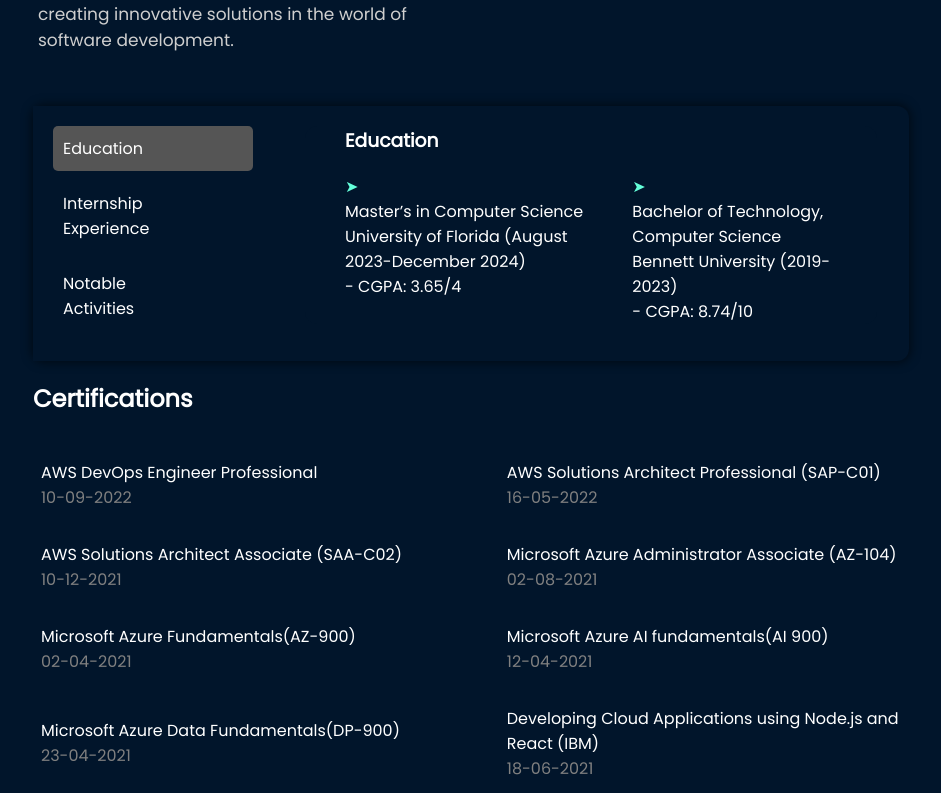
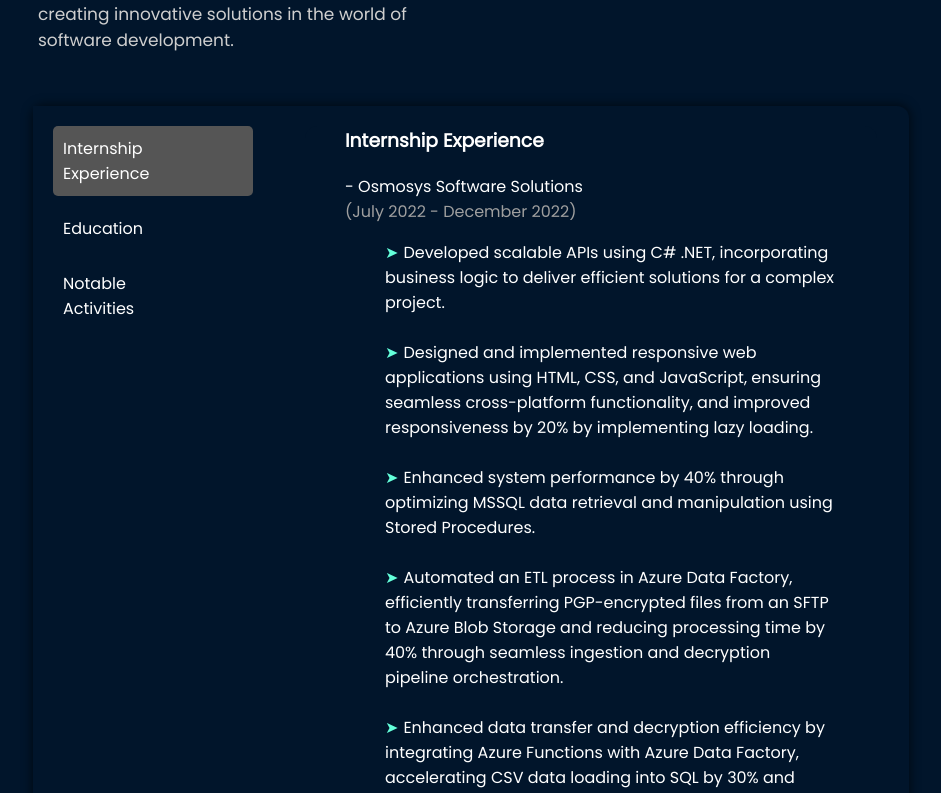
Before and after one commit to shanmukhchowdary147/shanmukhchowdary147.github.io, a React (Create React App) app: page / in a window 1280 px wide. Shown: the part 1142-1935 px from the top of the page, without its empty margins (169-1110 px from the left). Built offline with nearby package versions, Linux system fonts and the light colour scheme.

Commit message:
chnaged active menu to internship

```diff
--- a/src/components/body/work/index.js
+++ b/src/components/body/work/index.js
@@ -12,7 +12,7 @@
   };
   const data = certificationsData;
 
-  const [selectedMenu, setSelectedMenu] = useState("education");
+  const [selectedMenu, setSelectedMenu] = useState("internship");
 
   const handleMenuClick = (menu) => {
     setSelectedMenu(menu);
@@ -63,12 +63,6 @@
       <div className="container-menu">
         <div className="info-menu">
           <div
-            className={`menu-item ${selectedMenu === "education" && "active"}`}
-            onClick={() => handleMenuClick("education")}
-          >
-            Education
-          </div>
-          <div
             className={`menu-item ${selectedMenu === "internship" && "active"}`}
             onClick={() => handleMenuClick("internship")}
           >
@@ -76,6 +70,13 @@
             <br />
             Experience
           </div>
+          <div
+            className={`menu-item ${selectedMenu === "education" && "active"}`}
+            onClick={() => handleMenuClick("education")}
+          >
+            Education
+          </div>
+
           <div
             className={`menu-item ${
               selectedMenu === "notable-activities" && "active"
```
